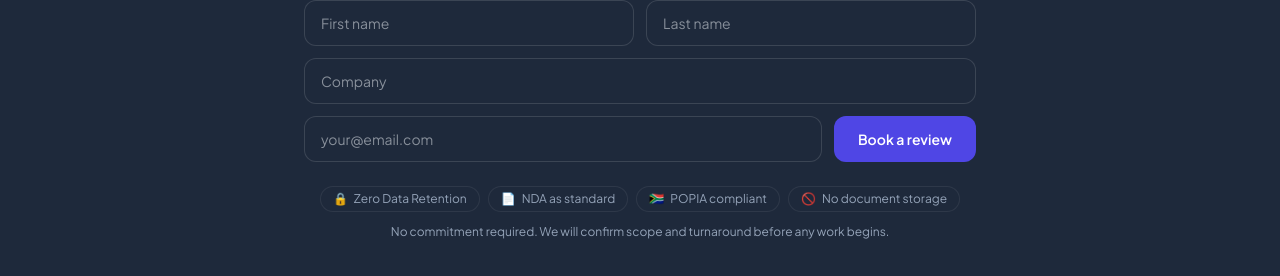
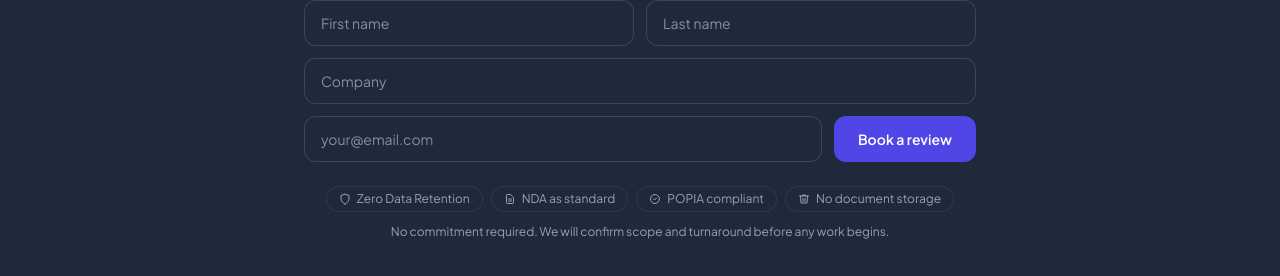
Before and after one commit to Stevher/Avidara_Beta, a Next.js app in the folder apps/frontend/: page / in a window 1280 px wide. Shown: the part 4181-4457 px from the top of the page. Built offline with nearby package versions, Linux system fonts and the light colour scheme; no server answers.

Commit message:
CTA trust signals: replace emoji with flat SVG icons
https://claude.ai/code/session_01DFojJrFEYYs8YZJUXjxs7M

```diff
--- a/apps/frontend/src/components/landing/CTA.tsx
+++ b/apps/frontend/src/components/landing/CTA.tsx
@@ -139,17 +139,29 @@ export default function CTA() {
         {/* Trust signals */}
         <div className="mt-6 flex flex-wrap items-center justify-center gap-2">
           {[
-            { icon: "🔒", label: "Zero Data Retention" },
-            { icon: "📄", label: "NDA as standard" },
-            { icon: "🇿🇦", label: "POPIA compliant" },
-            { icon: "🚫", label: "No document storage" },
+            {
+              label: "Zero Data Retention",
+              icon: <svg width="12" height="12" viewBox="0 0 24 24" fill="none" stroke="currentColor" strokeWidth="2" strokeLinecap="round" strokeLinejoin="round"><path d="M12 22s8-4 8-10V5l-8-3-8 3v7c0 6 8 10 8 10z"/></svg>,
+            },
+            {
+              label: "NDA as standard",
+              icon: <svg width="12" height="12" viewBox="0 0 24 24" fill="none" stroke="currentColor" strokeWidth="2" strokeLinecap="round" strokeLinejoin="round"><path d="M9 12h6m-6 4h6m2 5H7a2 2 0 01-2-2V5a2 2 0 012-2h5.586a1 1 0 01.707.293l5.414 5.414a1 1 0 01.293.707V19a2 2 0 01-2 2z"/></svg>,
+            },
+            {
+              label: "POPIA compliant",
+              icon: <svg width="12" height="12" viewBox="0 0 24 24" fill="none" stroke="currentColor" strokeWidth="2" strokeLinecap="round" strokeLinejoin="round"><path d="M9 12l2 2 4-4m6 2a9 9 0 11-18 0 9 9 0 0118 0z"/></svg>,
+            },
+            {
+              label: "No document storage",
+              icon: <svg width="12" height="12" viewBox="0 0 24 24" fill="none" stroke="currentColor" strokeWidth="2" strokeLinecap="round" strokeLinejoin="round"><polyline points="3 6 5 6 21 6"/><path d="M19 6l-1 14H6L5 6"/><path d="M10 11v6m4-6v6"/><path d="M9 6V4h6v2"/></svg>,
+            },
           ].map(({ icon, label }) => (
             <span
               key={label}
               className="inline-flex items-center gap-1.5 rounded-full border px-3 py-1 text-xs"
               style={{ borderColor: "var(--b)", color: "var(--t3)", backgroundColor: "var(--surf)" }}
             >
-              <span>{icon}</span>
+              {icon}
               {label}
             </span>
           ))}
```
